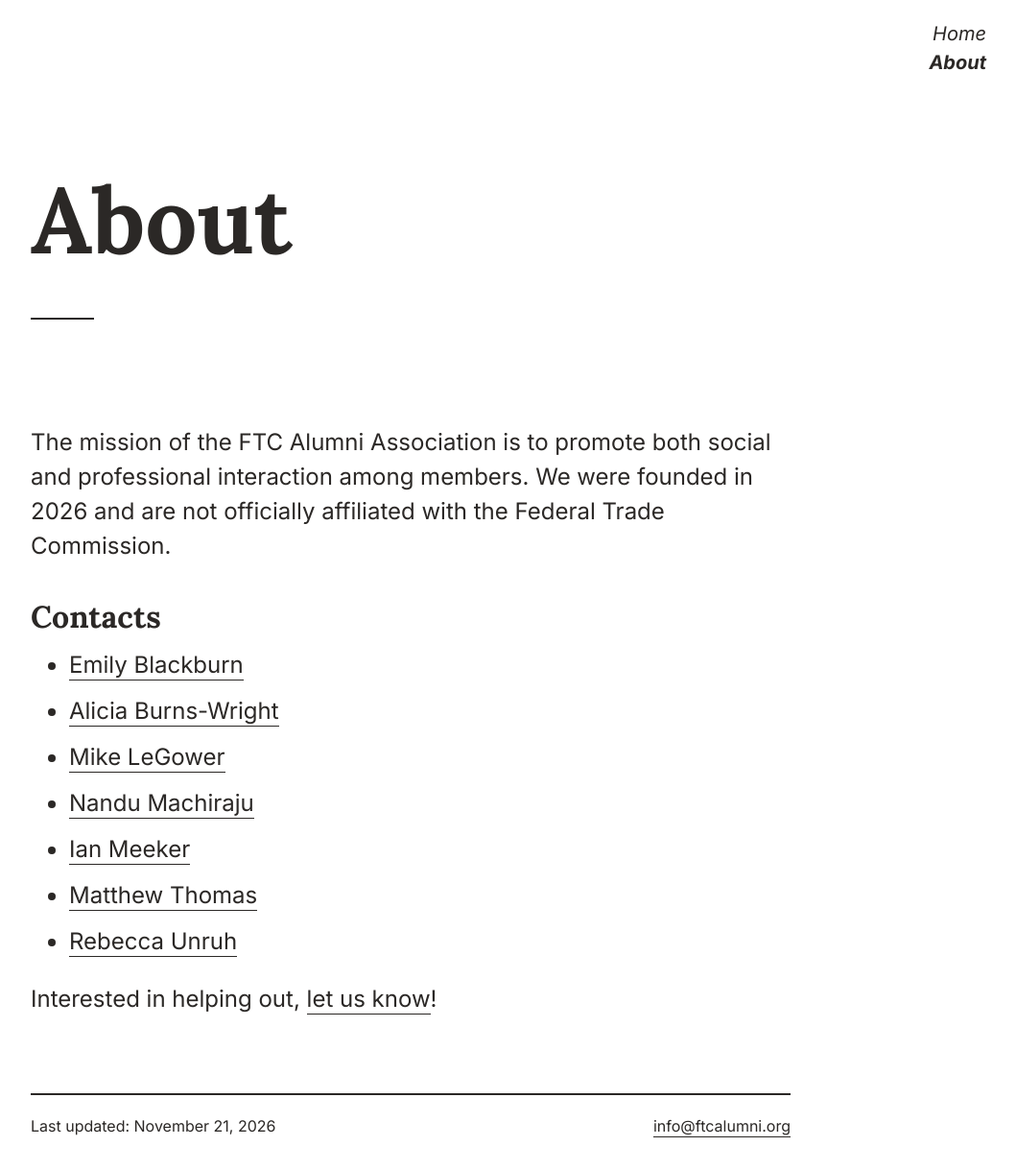
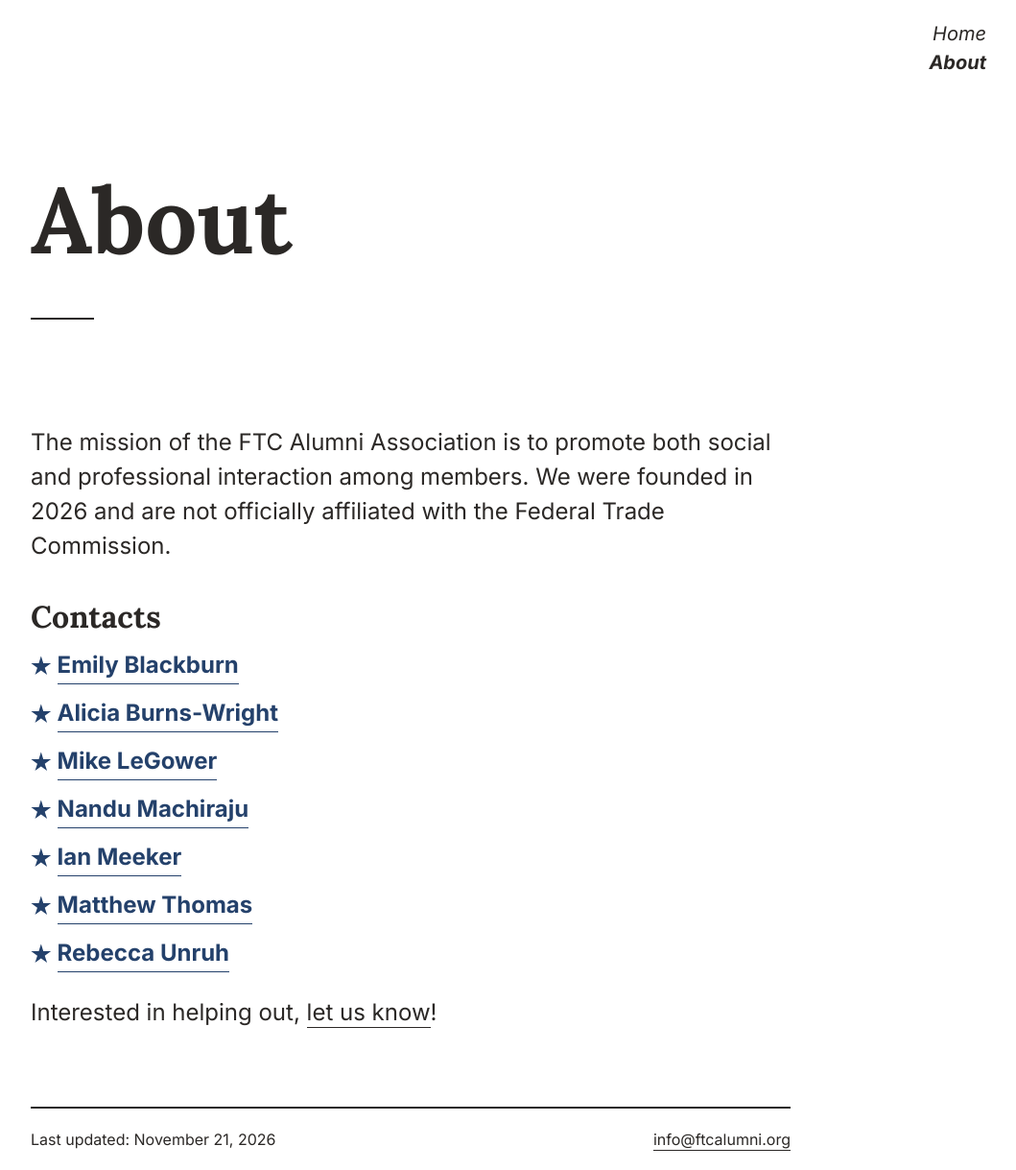
Before and after one commit to ftcalumni/ftcalumni.org, a Jekyll site: the page built from about.md, in a window 1280 px wide. Shown: the whole page at 96% size, without its empty margins (212-1271 px from the left). Built offline with Jekyll 4.4.1, drawn with Linux system fonts in a browser that asks for light colours.

Commit message:
add blue list to about page

```diff
--- a/_sass/athena-theme/_components.scss
+++ b/_sass/athena-theme/_components.scss
@@ -36,7 +36,7 @@ code {
 
   ul,
   ol {
-    padding-left: 40px;
+    padding-left: 1em;
   }
 
   li {
--- a/_sass/athena-theme/_custom.scss
+++ b/_sass/athena-theme/_custom.scss
@@ -14,3 +14,42 @@ h6 {
     margin-bottom: $spacer-4;
   }
 }
+
+.text-navy {
+  color: $navy;
+
+  a:hover {
+    color: $navy;
+  }
+}
+
+/* Stars on lists */
+ul.star-list {
+  list-style: none;
+  padding-left: 0;
+}
+
+ul.star-list li {
+  display: flex;
+  align-items: center;
+  gap: 0.25em;
+}
+
+ul.star-list li::before {
+  content: "";
+  width: 0.9em;
+  height: 0.9em;
+  background-color: currentColor;
+
+  /* 10-point polygon coordinates for a 5-pointed star */
+  clip-path: polygon(50% 0%,
+      61% 35%,
+      98% 35%,
+      68% 57%,
+      79% 91%,
+      50% 70%,
+      21% 91%,
+      32% 57%,
+      2% 35%,
+      39% 35%);
+}
--- a/_sass/athena-theme/_variables.scss
+++ b/_sass/athena-theme/_variables.scss
@@ -37,6 +37,7 @@ $gray: #A09992 !default;
 $gray-light: #D7D5D1 !default;
 $white: #fff !default;
 $burgundy: #B54545 !default;
+$navy: #3F5277 !default;
 
 // Config
 $color-background: $white !default;
--- a/about.md
+++ b/about.md
@@ -8,12 +8,13 @@ The mission of the FTC Alumni Association is to promote both social and professi
 
 ## Contacts
 
-* [Emily Blackburn](https://www.kslaw.com/people/emily-blackburn)
-* [Alicia Burns-Wright](https://www.linkedin.com/in/alicia-burns-wright)
-* [Mike LeGower](https://www.nera.com/experts/l/mike-legower.html)
-* [Nandu Machiraju](https://www.linkedin.com/in/nmachiraju)
-* [Ian Meeker](https://imeeker.com)
-* [Matthew Thomas](https://www.matthewthom.as)
-* [Rebecca Unruh](https://www.wilmerhale.com/en/people/rebecca-unruh)
+* [**Emily Blackburn**](https://www.kslaw.com/people/emily-blackburn)
+* [**Alicia Burns-Wright**](https://www.linkedin.com/in/alicia-burns-wright)
+* [**Mike LeGower**](https://www.nera.com/experts/l/mike-legower.html)
+* [**Nandu Machiraju**](https://www.linkedin.com/in/nmachiraju)
+* [**Ian Meeker**](https://imeeker.com)
+* [**Matthew Thomas**](https://www.matthewthom.as)
+* [**Rebecca Unruh**](https://www.wilmerhale.com/en/people/rebecca-unruh)
+{: .star-list .text-navy }
 
 Interested in helping out, [let us know](mailto:info@ftcalumni.org)!
--- a/assets/style.scss
+++ b/assets/style.scss
@@ -8,6 +8,8 @@
   $title-font-family: ("Lora", serif),
   $body-font-family: ("Inter", sans-serif),
   $spacer: 10px,
+  $burgundy: #B54545,
+  $navy: #24416B,
 );
 
 @use "email-octopus" with (
```
